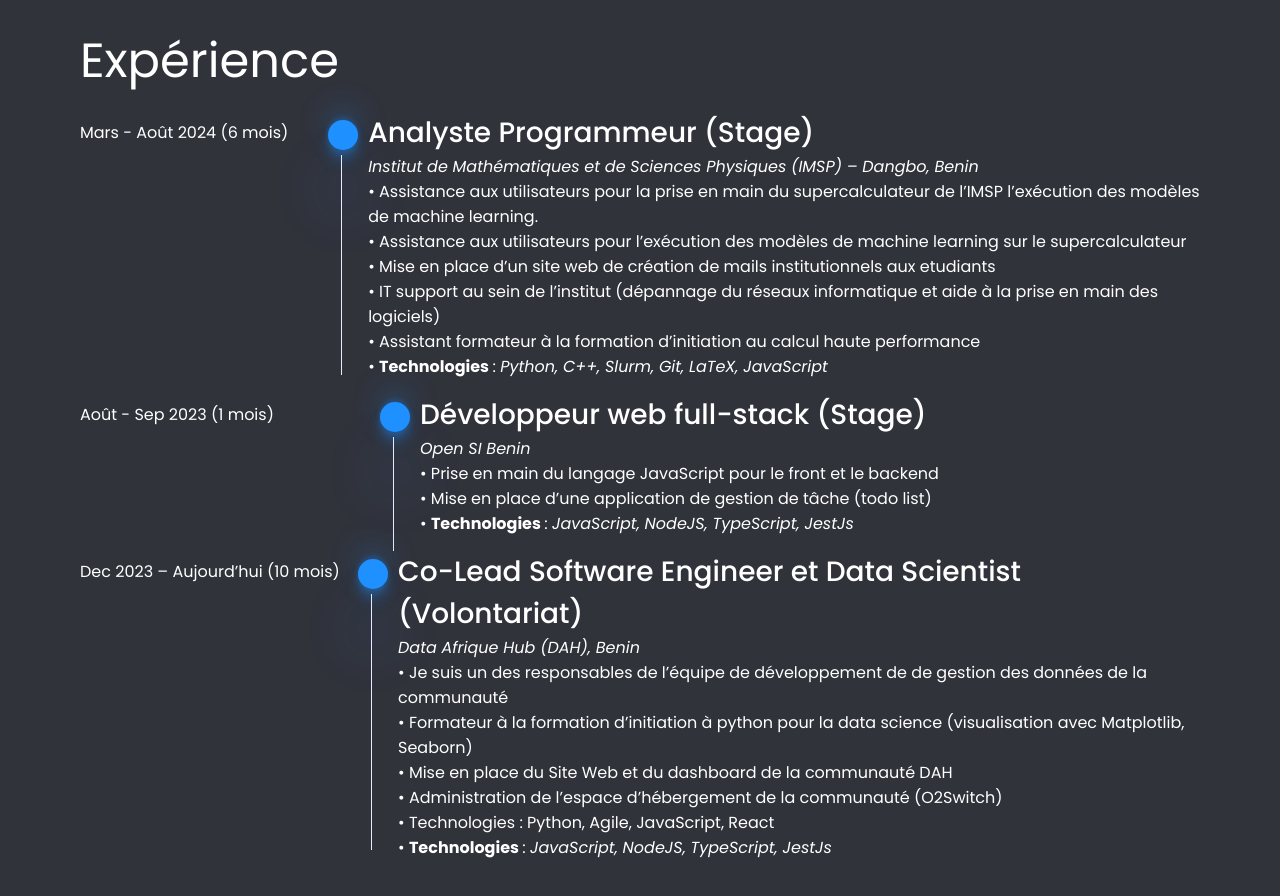
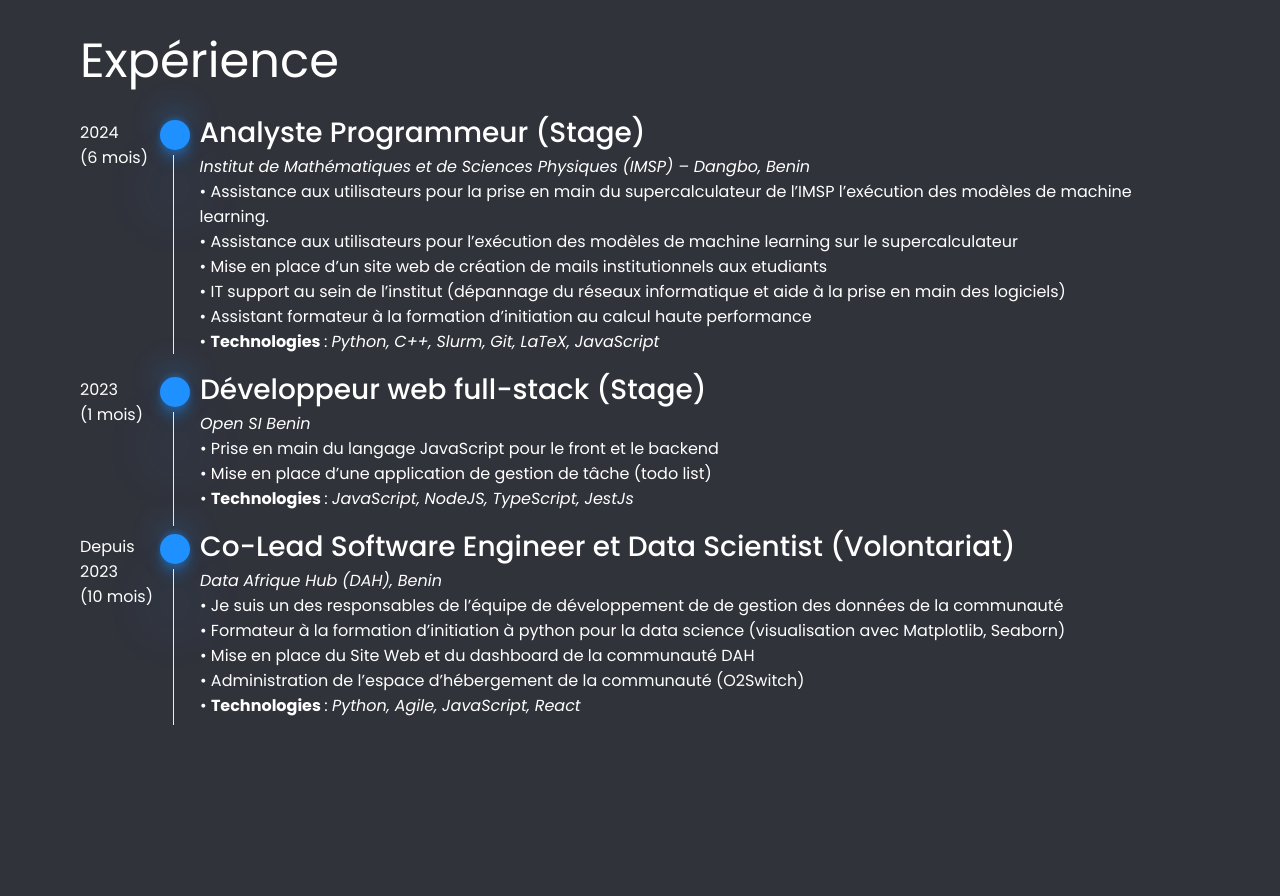
Before and after one commit to abel2319/portofolio, a React (Create React App) app: page / in a window 1280 px wide. Shown: the part 2060-2956 px from the top of the page. After the commit the page ends 2842 px from the top, so only its background shows below. Built offline with nearby package versions, Linux system fonts and the light colour scheme.

Commit message:
finish with experience'

```diff
--- a/src/components/experiences/experience.css
+++ b/src/components/experiences/experience.css
@@ -18,7 +18,7 @@
 }
 
 .expeItem .year{
-  width: 300px;
+  width: 80px;
   margin-top: 8px;
 }
 
--- a/src/components/experiences/experience.jsx
+++ b/src/components/experiences/experience.jsx
@@ -8,7 +8,7 @@ function Experience() {
       <div className="expeItems">
         <div className="expeItem">
           <div className="year">
-            Mars - Août 2024 (6 mois)
+            2024 <br />(6 mois)
           </div>
           <div className="dotline">
             <div className="dot"></div>
@@ -30,7 +30,7 @@ function Experience() {
         </div>
         <div className="expeItem">
           <div className="year">
-          Août - Sep 2023 (1 mois)
+          2023 <br />(1 mois)
           </div>
           <div className="dotline">
             <div className="dot"></div>
@@ -48,7 +48,7 @@ function Experience() {
         </div>
         <div className="expeItem">
           <div className="year">
-            Dec 2023 – Aujourd’hui (10 mois)
+            Depuis 2023 <br />(10 mois)
           </div>
           <div className="dotline">
             <div className="dot"></div>
@@ -62,8 +62,7 @@ function Experience() {
             • Formateur à la formation d’initiation à python pour la data science (visualisation avec Matplotlib, Seaborn) <br />
             • Mise en place du Site Web et du dashboard de la communauté DAH <br />
             • Administration de l’espace d’hébergement de la communauté (O2Switch) <br />
-            • Technologies : Python, Agile, JavaScript, React <br />
-            • <strong> Technologies </strong>: <em> JavaScript, NodeJS, TypeScript, JestJs</em> <br />
+            • <strong> Technologies </strong>: <em> Python, Agile, JavaScript, React </em> <br />
             </p>
           </div>
         </div>
```
